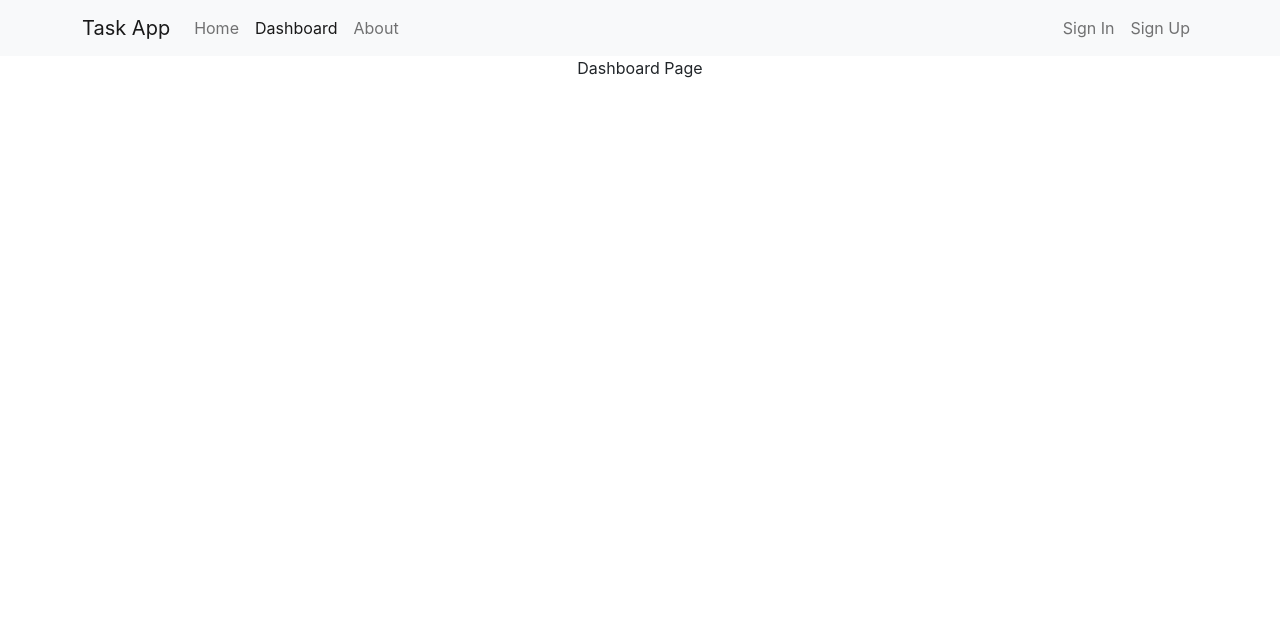
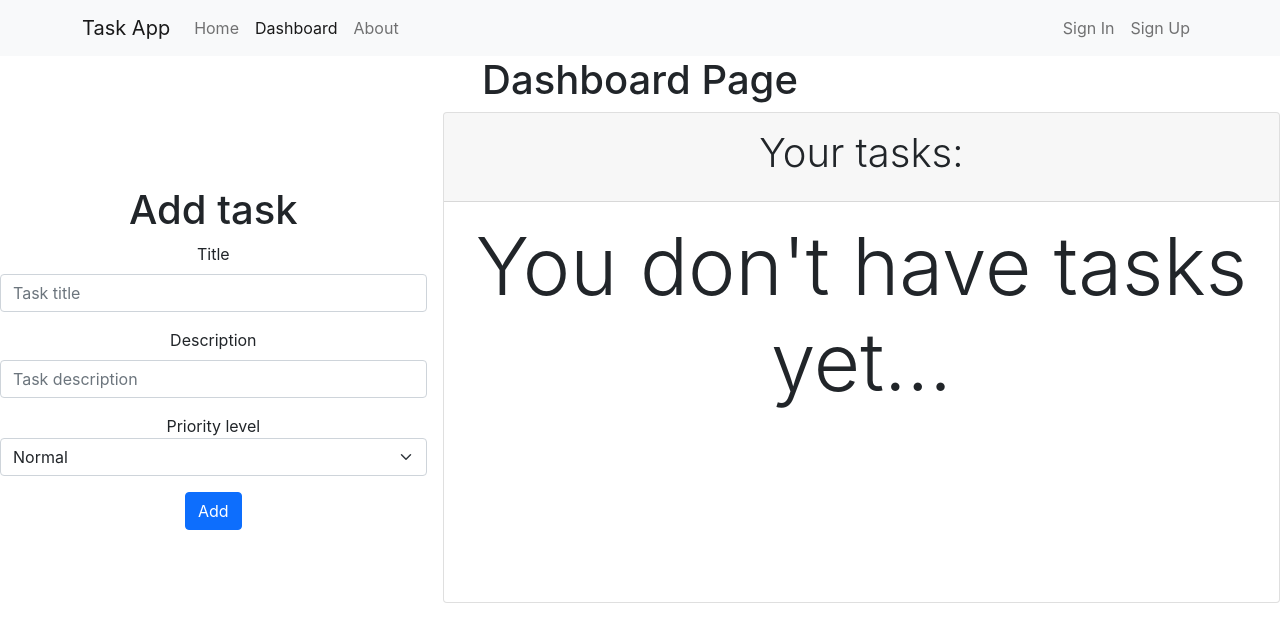
Before and after one commit to Guarito/01-hola-mundo, a React (Create React App) app: page /dashboard in a window 1280 px wide. Shown: the top 642 px of the page. Built offline with nearby package versions, Linux system fonts and the light colour scheme.

Commit message:
agregado Stack en tasks.jsx

```diff
--- a/src/components/container/tasks.jsx
+++ b/src/components/container/tasks.jsx
@@ -3,6 +3,7 @@ import { Task } from "../../models/tasks.class";
 import TaskForm from "../pure/forms/taskForm";
 import TasksTable from "./tasksTable";
 import NoTasks from "../pure/noTasks";
+import { Stack } from "react-bootstrap";
 
 const TaskList = (props) => {
     // const defaultTask = new Task(
@@ -19,7 +20,6 @@ const TaskList = (props) => {
     //Control ciclo de vida del componente
     useEffect(() => {
         // console.log("Montura de listado de tareas");
-
         setLoading(false);
     }, [tasks]);
 
@@ -57,12 +57,11 @@ const TaskList = (props) => {
         setTasks(tempTasks);
     };
     return (
-        <div className="col-12">
-            <div className="card">
+        <Stack direction="horizontal" gap={3}>
+            <TaskForm addTask={addTask} />
+            <div className="card w-100">
                 <div className="card-header p-3 text-dark">
                     <h5 className="display-6">Your tasks:</h5>
-
-                    <TaskForm addTask={addTask} />
                 </div>
                 {/** Card body */}
                 <div
@@ -81,7 +80,7 @@ const TaskList = (props) => {
                     )}
                 </div>
             </div>
-        </div>
+        </Stack>
     );
 };
 
--- a/src/components/pure/forms/taskForm.jsx
+++ b/src/components/pure/forms/taskForm.jsx
@@ -21,7 +21,7 @@ const validationSchema = yup.object().shape({
 
 const TaskForm = ({ addTask }) => {
     return (
-        <>
+        <div className="col-4">
             <h1>Add task</h1>
             <Formik
                 initialValues={initialTask}
@@ -59,7 +59,7 @@ const TaskForm = ({ addTask }) => {
                     </button>
                 </Form>
             </Formik>
-        </>
+        </div>
     );
 };
 
--- a/src/pages/dashboard/DashboardPage.jsx
+++ b/src/pages/dashboard/DashboardPage.jsx
@@ -1,5 +1,12 @@
+import TaskList from "../../components/container/tasks";
+
 const Dashboard = () => {
-    return <>Dashboard Page</>;
+    return (
+        <>
+            <h1>Dashboard Page</h1>
+            <TaskList />
+        </>
+    );
 };
 
 export default Dashboard;
```
